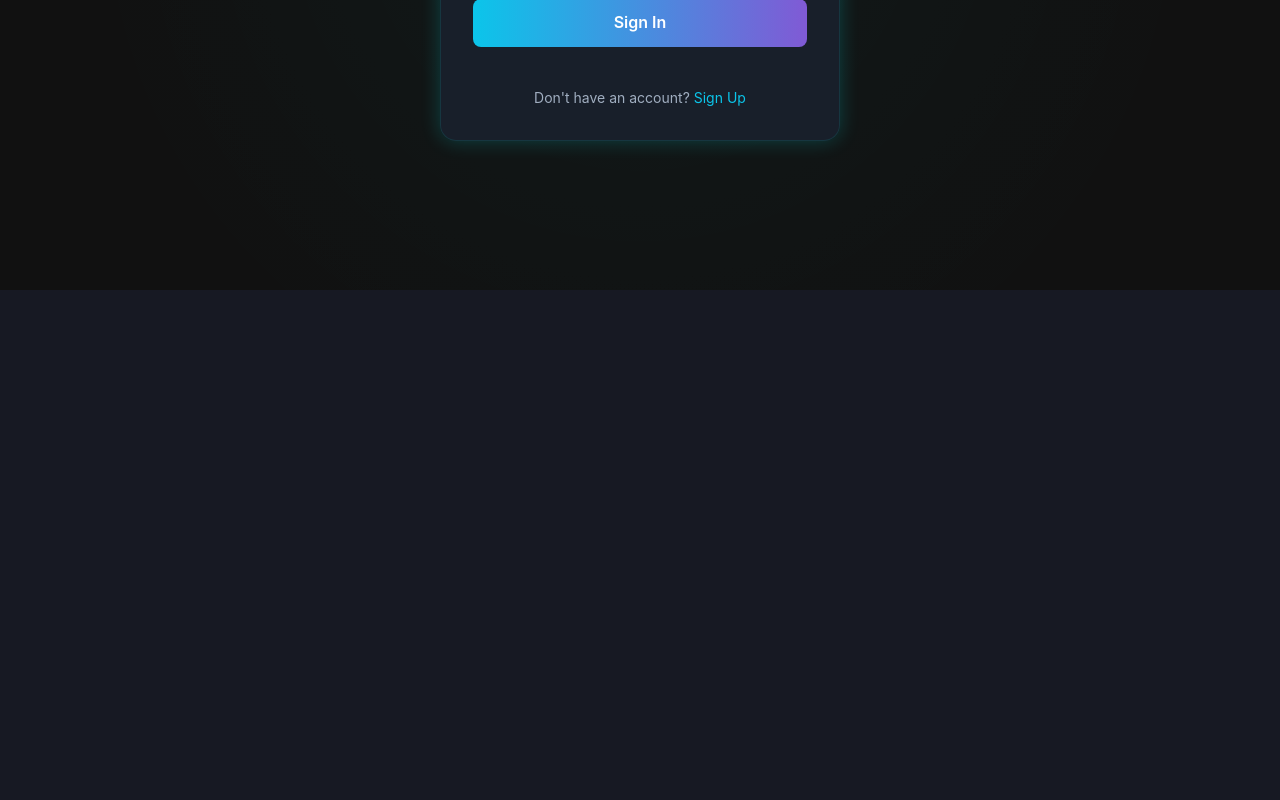
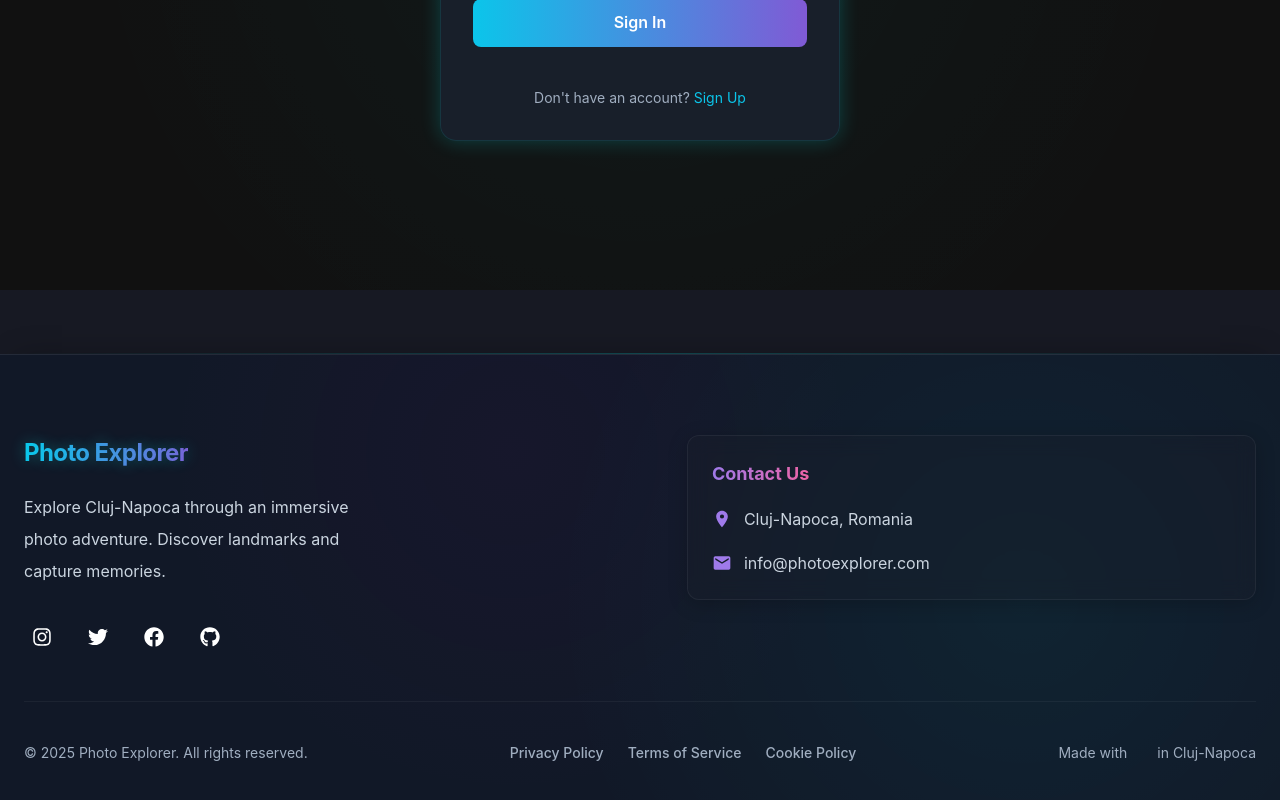
Before and after one commit to IonutzHerbil/bitstone-contest, a React (Create React App) app: page /login in a window 1280 px wide. Shown: the part 510-1310 px from the top of the page. Before the commit the page ends 800 px from the top, so only its background shows below. Built offline with nearby package versions, Linux system fonts and the light colour scheme; no server answers.

Commit message:
footer done

```diff
--- a/src/App.js
+++ b/src/App.js
@@ -11,6 +11,7 @@ import PhotoGame from './components/PhotoGame';
 import GameSelector from './components/GameSelector';
 import LocationExplorer from './components/LocationExplorer';
 import Navbar from './components/Navbar';
+import Footer from './components/Footer';
 import { gameTypes } from './data/gameTypes';
 
 const theme = extendTheme({
@@ -499,6 +500,7 @@ function App() {
               }
             />
           </Routes>
+          <Footer />
         </Box>
       </Router>
     </ChakraProvider>
--- /dev/null
+++ b/src/components/Footer.js
@@ -0,0 +1,187 @@
+import React from 'react';
+import { Box, Container, Flex, Text, HStack, VStack, Link as ChakraLink, Divider, Icon, Button, useColorModeValue } from '@chakra-ui/react';
+import { Link as RouterLink, useNavigate } from 'react-router-dom';
+import { FaInstagram, FaTwitter, FaFacebook, FaGithub, FaHeart } from 'react-icons/fa';
+import { MdEmail, MdLocationOn } from 'react-icons/md';
+
+const Footer = ({ onViewChange }) => {
+  const currentYear = new Date().getFullYear();
+  const navigate = useNavigate();
+
+  // Enhanced styling with subtle glass-like effect
+  const footerBg = "rgba(17, 25, 40, 0.95)";
+  const borderColor = useColorModeValue("whiteAlpha.300", "whiteAlpha.200");
+  const glowColor = "rgba(0, 255, 255, 0.1)";
+
+  return (
+    <Box
+      as="footer"
+      bg={footerBg}
+      backgroundImage="radial-gradient(circle at 40% 20%, rgba(128, 0, 128, 0.05) 0%, transparent 40%), radial-gradient(circle at 80% 50%, rgba(0, 255, 255, 0.05) 0%, transparent 45%)"
+      borderTop="1px"
+      borderColor={borderColor}
+      py={12}
+      mt={16}
+      position="relative"
+      boxShadow="0 -10px 30px -15px rgba(0, 0, 0, 0.3)"
+      _before={{
+        content: '""',
+        position: 'absolute',
+        top: '-2px',
+        left: '0',
+        right: '0',
+        height: '1px',
+        background: 'linear-gradient(90deg, transparent, rgba(0, 255, 255, 0.2), transparent)',
+      }}
+    >
+      <Container maxW="container.xl">
+        <Flex
+          direction={{ base: 'column', md: 'row' }}
+          justify="space-between"
+          align={{ base: 'center', md: 'flex-start' }}
+          gap={10}
+        >
+          {/* Left Section - Enhanced */}
+          <VStack align={{ base: 'center', md: 'flex-start' }} spacing={5} flex="1.2">
+            <Text
+              fontSize="2xl"
+              fontWeight="bold"
+              bgGradient="linear(to-r, cyan.400, purple.500)"
+              bgClip="text"
+              letterSpacing="tight"
+              textShadow="0 0 15px rgba(0, 255, 255, 0.3)"
+            >
+              Photo Explorer
+            </Text>
+            <Text color="gray.300" maxW="350px" textAlign={{ base: 'center', md: 'left' }} lineHeight="taller" fontSize="md">
+              Explore Cluj-Napoca through an immersive photo adventure. Discover landmarks and capture memories.
+            </Text>
+            <HStack spacing={5} pt={3} wrap="wrap">
+              <ChakraLink
+                href="https://instagram.com"
+                isExternal
+                _hover={{ transform: 'translateY(-3px)', color: 'cyan.400', boxShadow: `0 5px 15px -5px ${glowColor}` }}
+                p={2}
+                borderRadius="md"
+                transition="all 0.3s ease"
+              >
+                <Icon as={FaInstagram} w={5} h={5} />
+              </ChakraLink>
+              <ChakraLink
+                href="https://twitter.com"
+                isExternal
+                _hover={{ transform: 'translateY(-3px)', color: 'cyan.400', boxShadow: `0 5px 15px -5px ${glowColor}` }}
+                p={2}
+                borderRadius="md"
+                transition="all 0.3s ease"
+              >
+                <Icon as={FaTwitter} w={5} h={5} />
+              </ChakraLink>
+              <ChakraLink
+                href="https://facebook.com"
+                isExternal
+                _hover={{ transform: 'translateY(-3px)', color: 'cyan.400', boxShadow: `0 5px 15px -5px ${glowColor}` }}
+                p={2}
+                borderRadius="md"
+                transition="all 0.3s ease"
+              >
+                <Icon as={FaFacebook} w={5} h={5} />
+              </ChakraLink>
+              <ChakraLink
+                href="https://github.com/IonutzHerbil/bitstone-contest"
+                isExternal
+                _hover={{ transform: 'translateY(-3px)', color: 'cyan.400', boxShadow: `0 5px 15px -5px ${glowColor}` }}
+                p={2}
+                borderRadius="md"
+                transition="all 0.3s ease"
+              >
+                <Icon as={FaGithub} w={5} h={5} />
+              </ChakraLink>
+            </HStack>
+          </VStack>
+
+          {/* Right Section - Enhanced */}
+          <VStack
+            align={{ base: 'center', md: 'flex-start' }}
+            spacing={5}
+            flex="1"
+            p={6}
+            bg="rgba(26, 32, 44, 0.4)"
+            borderRadius="xl"
+            borderWidth="1px"
+            borderColor="whiteAlpha.100"
+            boxShadow="0 4px 20px rgba(0, 0, 0, 0.2)"
+            backdropFilter="blur(10px)"
+          >
+            <Text
+              fontWeight="bold"
+              fontSize="lg"
+              bgGradient="linear(to-r, purple.400, pink.400)"
+              bgClip="text"
+            >
+              Contact Us
+            </Text>
+            <HStack spacing={3}>
+              <Icon as={MdLocationOn} color="purple.400" w={5} h={5} />
+              <Text color="gray.300">Cluj-Napoca, Romania</Text>
+            </HStack>
+            <HStack spacing={3}>
+              <Icon as={MdEmail} color="purple.400" w={5} h={5} />
+              <Text color="gray.300">info@photoexplorer.com</Text>
+            </HStack>
+          </VStack>
+        </Flex>
+
+        <Divider
+          my={10}
+          borderColor="whiteAlpha.200"
+          css={{
+            background: "linear-gradient(90deg, transparent, rgba(255, 255, 255, 0.1), transparent)"
+          }}
+        />
+
+        <Flex
+          direction={{ base: 'column', sm: 'row' }}
+          justify="space-between"
+          align="center"
+          textAlign="center"
+          fontSize="sm"
+          color="gray.400"
+          gap={4}
+        >
+          <Text>
+            © {currentYear} Photo Explorer. All rights reserved.
+          </Text>
+          <HStack spacing={6} justify="center">
+            <ChakraLink
+              _hover={{ color: 'cyan.400', textDecoration: "none" }}
+              transition="all 0.2s"
+              fontWeight="medium"
+            >
+              Privacy Policy
+            </ChakraLink>
+            <ChakraLink
+              _hover={{ color: 'cyan.400', textDecoration: "none" }}
+              transition="all 0.2s"
+              fontWeight="medium"
+            >
+              Terms of Service
+            </ChakraLink>
+            <ChakraLink
+              _hover={{ color: 'cyan.400', textDecoration: "none" }}
+              transition="all 0.2s"
+              fontWeight="medium"
+            >
+              Cookie Policy
+            </ChakraLink>
+          </HStack>
+          <Text display="flex" alignItems="center">
+            Made with <Icon as={FaHeart} color="red.400" mx={2} animation="pulse 1.5s infinite" /> in Cluj-Napoca
+          </Text>
+        </Flex>
+      </Container>
+    </Box>
+  );
+};
+
+export default Footer;
```
